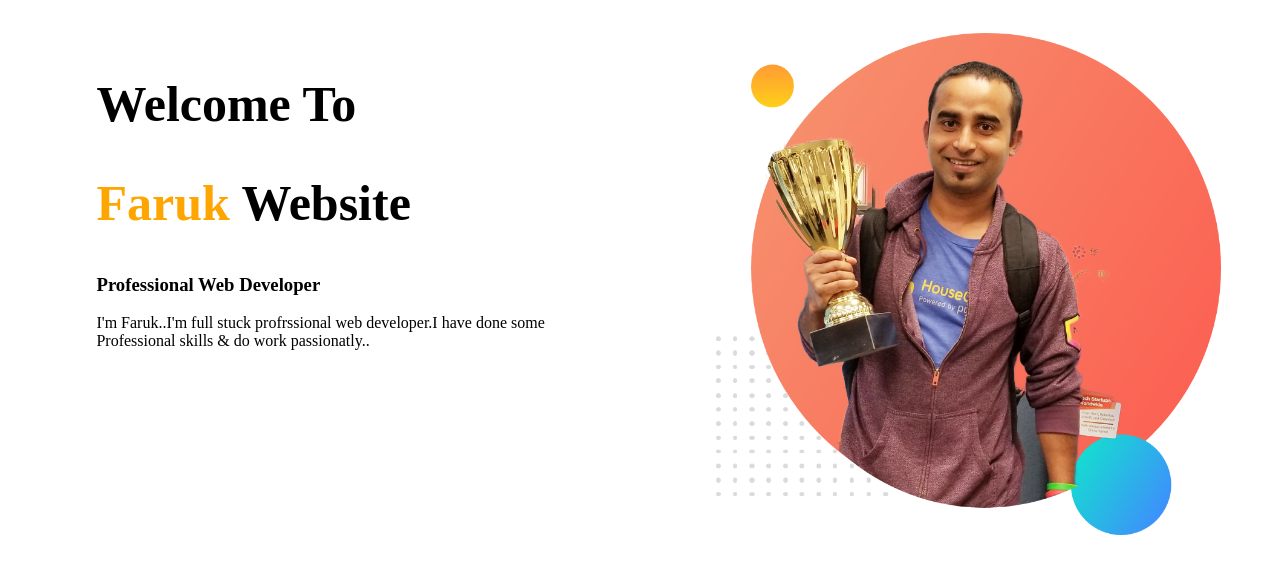
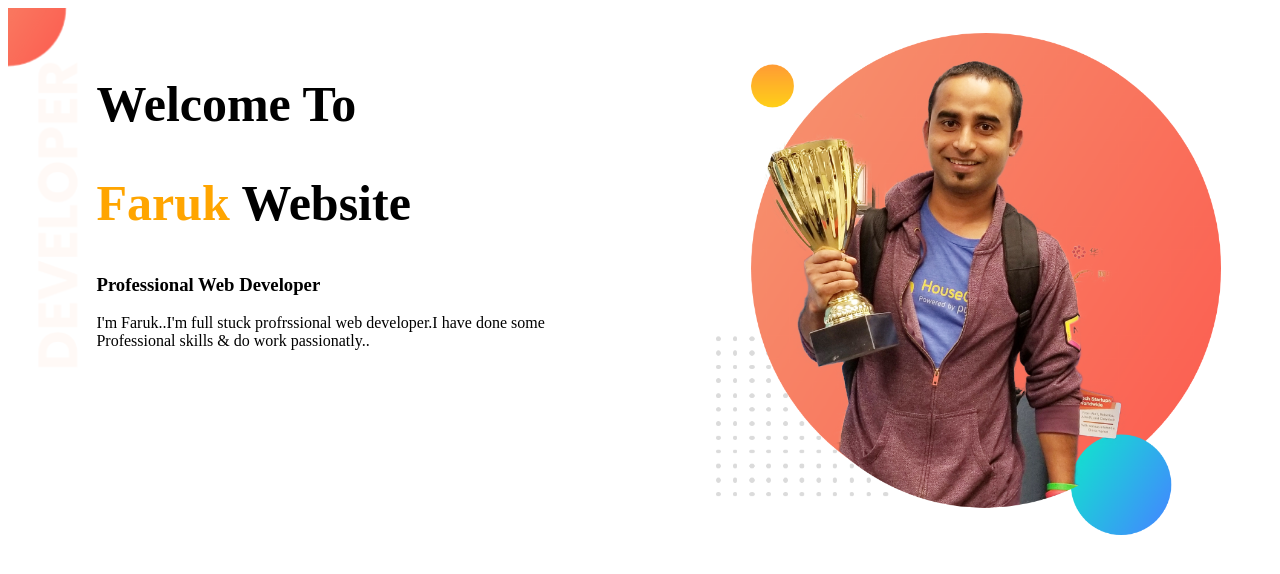
Before and after one commit to faruk5266/web-portfolio, a plain HTML site: page index.html in a window 1280 px wide. Drawn offline with Linux system fonts and the light colour scheme.

Commit message:
second try

```diff
--- a/index.html
+++ b/index.html
@@ -8,7 +8,7 @@
     <link rel="stylesheet" href="style.css  ">
 </head>
 <body>
-   <section>
+   <section class="top-banner">
     <div class="half-width">
       <h1>Welcome To</h1>
       <h1><span class="name-highlight">Faruk</span> Website</h1>
--- a/style.css
+++ b/style.css
@@ -1,3 +1,6 @@
+body{
+    margin: o;
+}
 head{
     font-family: 'Poppins', sans-serif;
 }
@@ -16,3 +19,10 @@ h1{
 .half-width img{
     width: 100%;
 }
+.top-banner{
+    background-image: url("images/top-banner.png");
+    background-repeat: no-repeat    ;
+}
+section{
+    height: 500px;
+}
```
